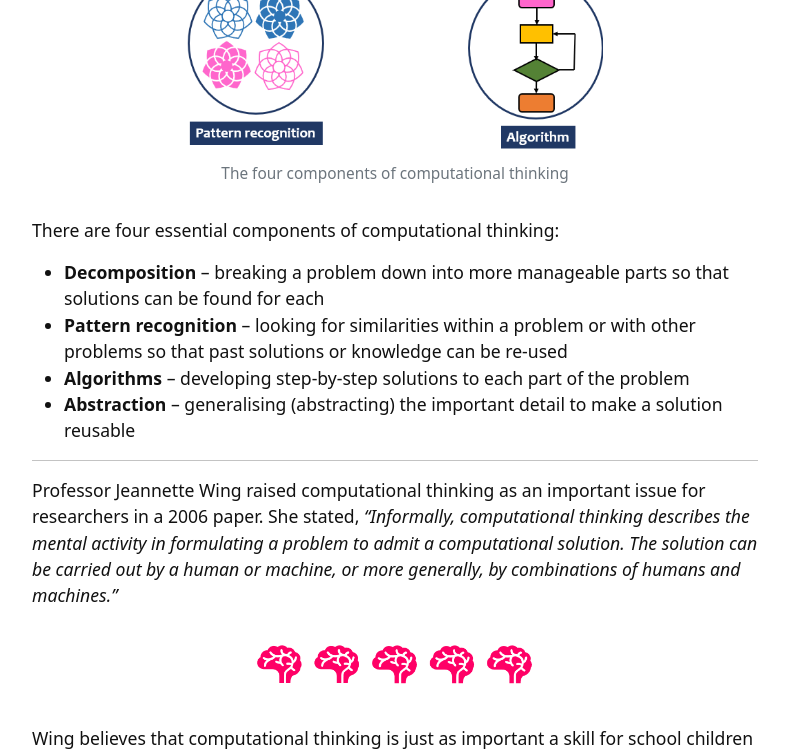
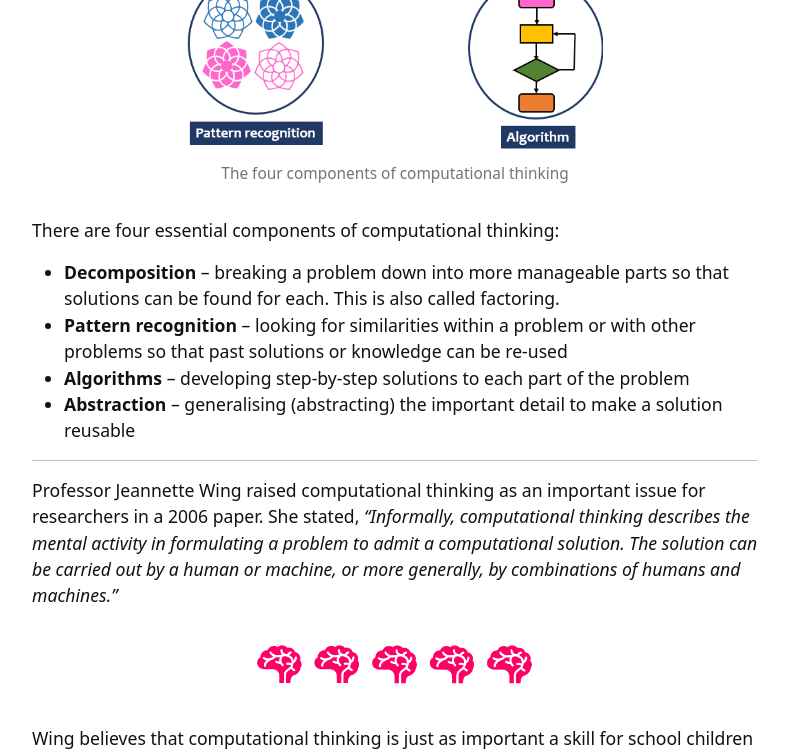
Before and after one commit to weaverbel/intro-computational-thinking, a Jekyll site: the page built from content/0-intro.md, in a window 1280 px wide and 900 px high, scrolled down 1553 px, cut to the strip 0-752 px from the top of the window. Shown: the whole strip, without its empty margins (245-1033 px from the left). Built offline with Jekyll 4.4.1, drawn with Linux system fonts in a browser that asks for light colours.

Commit message:
Update 0-intro.md
add definition of decomposition

```diff
--- a/content/0-intro.md
+++ b/content/0-intro.md
@@ -35,7 +35,7 @@ This is a complex problem. As we progress through this lesson, we will learn how
 
 There are four essential components of computational thinking:
 
-- **Decomposition** – breaking a problem down into more manageable parts so that solutions can be found for each
+- **Decomposition** – breaking a problem down into more manageable parts so that solutions can be found for each. This is also called factoring.
 - **Pattern recognition** – looking for similarities within a problem or with other problems so that past solutions or knowledge can be re-used
 - **Algorithms** – developing step-by-step solutions to each part of the problem
 - **Abstraction** – generalising (abstracting) the important detail to make a solution reusable
```
